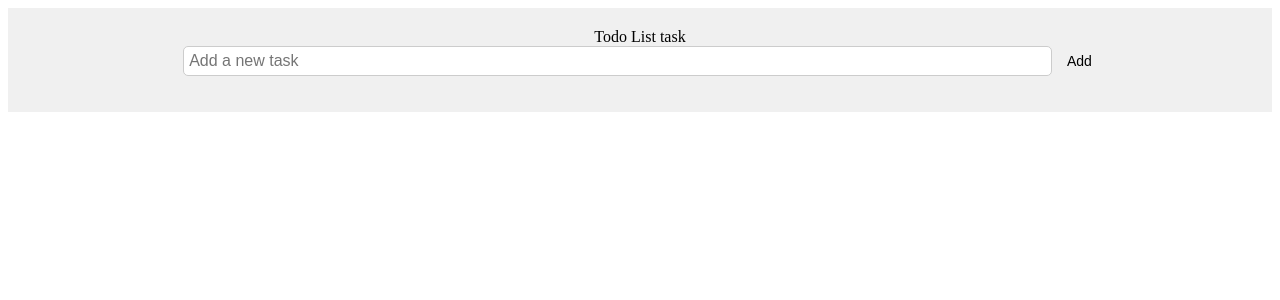
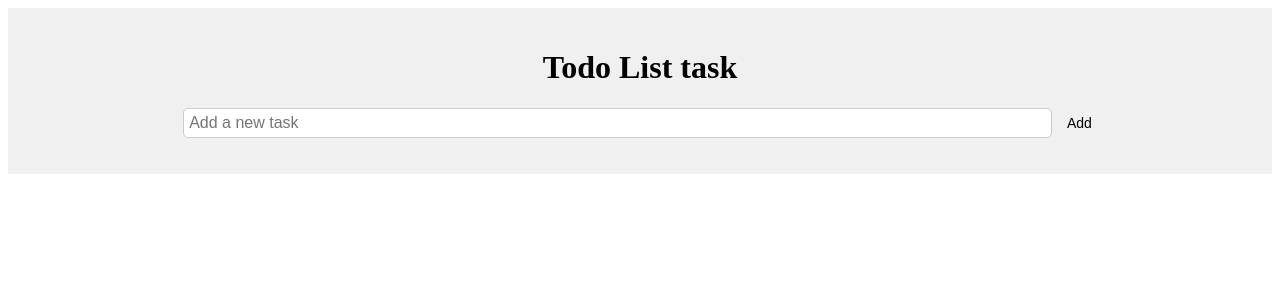
Before and after one commit to shecodestooiq/TodoListTask, a React (Create React App) app: page / in a window 1280 px wide. Shown: the top 300 px of the page. Built offline with nearby package versions, Linux system fonts and the light colour scheme.

Commit message:
to do list using useReducer

```diff
--- a/package.json
+++ b/package.json
@@ -34,5 +34,8 @@
       "last 1 firefox version",
       "last 1 safari version"
     ]
+  },
+  "devDependencies": {
+    "eslint": "^8.52.0"
   }
 }
--- a/src/App.js
+++ b/src/App.js
@@ -33,7 +33,7 @@ function App() {
     }
   };
   return <div className="App">
-  Todo List task
+    <h1> Todo List task</h1>
     <div>
       <input
         type="text"
```
Also changed, not shown: 1 other file (tests, documents, lock files or other folders). Lines whose indentation alone changed are shown as unchanged.
